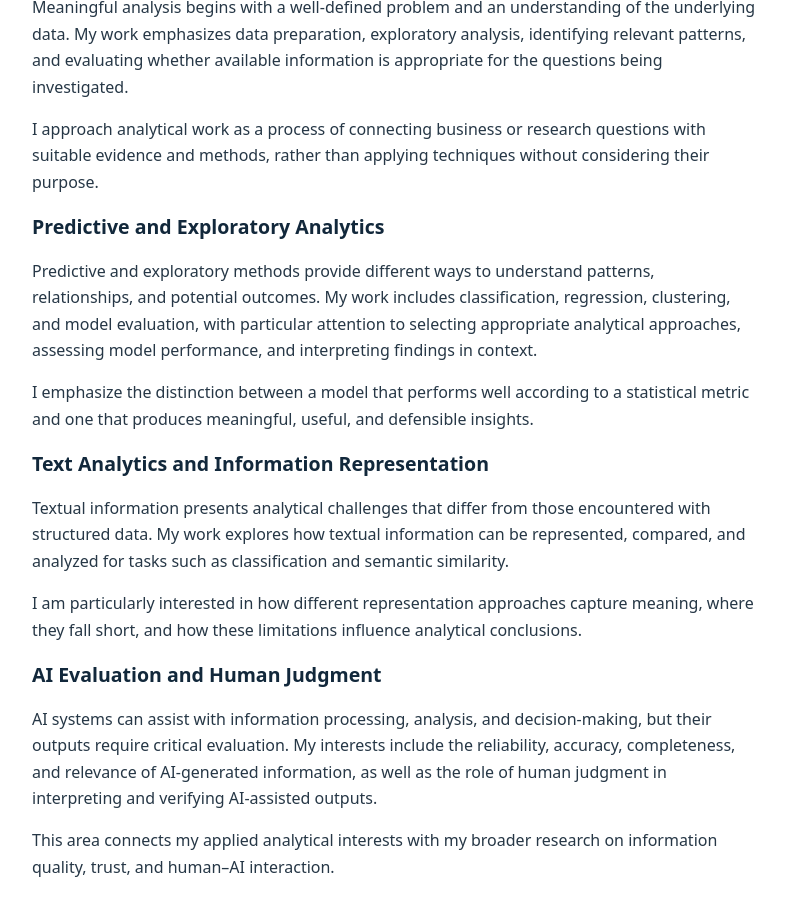
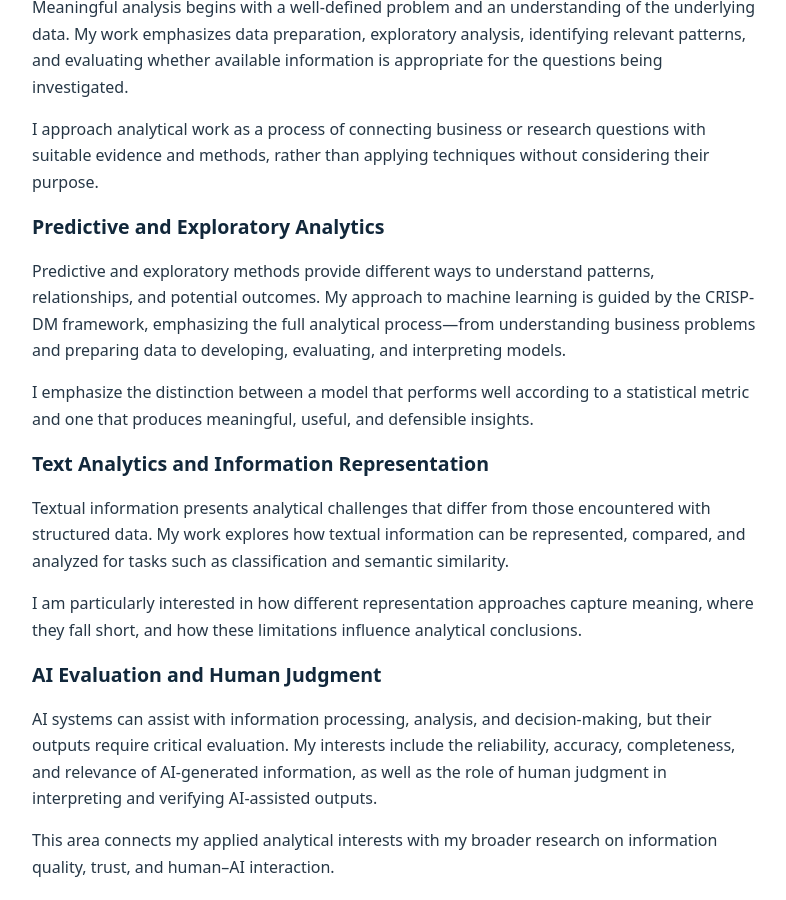
Before and after one commit to sarbottambhagat/sarbottambhagat.github.io, a Jekyll site: the page built from applied-data-science.md, in a window 1280 px wide and 900 px high, scrolled down 884 px. Shown: the whole window, without its empty margins (244-1030 px from the left). Built offline with Jekyll 4.4.1, drawn with Linux system fonts in a browser that asks for light colours.

Commit message:
Frame machine learning approach around CRISP-DM analytical process

```diff
--- a/applied-data-science.md
+++ b/applied-data-science.md
@@ -16,7 +16,7 @@ permalink: /applied-data-science/
 <p>Meaningful analysis begins with a well-defined problem and an understanding of the underlying data. My work emphasizes data preparation, exploratory analysis, identifying relevant patterns, and evaluating whether available information is appropriate for the questions being investigated.</p>
 <p>I approach analytical work as a process of connecting business or research questions with suitable evidence and methods, rather than applying techniques without considering their purpose.</p>
 <h3>Predictive and Exploratory Analytics</h3>
-<p>Predictive and exploratory methods provide different ways to understand patterns, relationships, and potential outcomes. My work includes classification, regression, clustering, and model evaluation, with particular attention to selecting appropriate analytical approaches, assessing model performance, and interpreting findings in context.</p>
+<p>Predictive and exploratory methods provide different ways to understand patterns, relationships, and potential outcomes. My approach to machine learning is guided by the CRISP-DM framework, emphasizing the full analytical process—from understanding business problems and preparing data to developing, evaluating, and interpreting models.</p>
 <p>I emphasize the distinction between a model that performs well according to a statistical metric and one that produces meaningful, useful, and defensible insights.</p>
 <h3>Text Analytics and Information Representation</h3>
 <p>Textual information presents analytical challenges that differ from those encountered with structured data. My work explores how textual information can be represented, compared, and analyzed for tasks such as classification and semantic similarity.</p>
```
